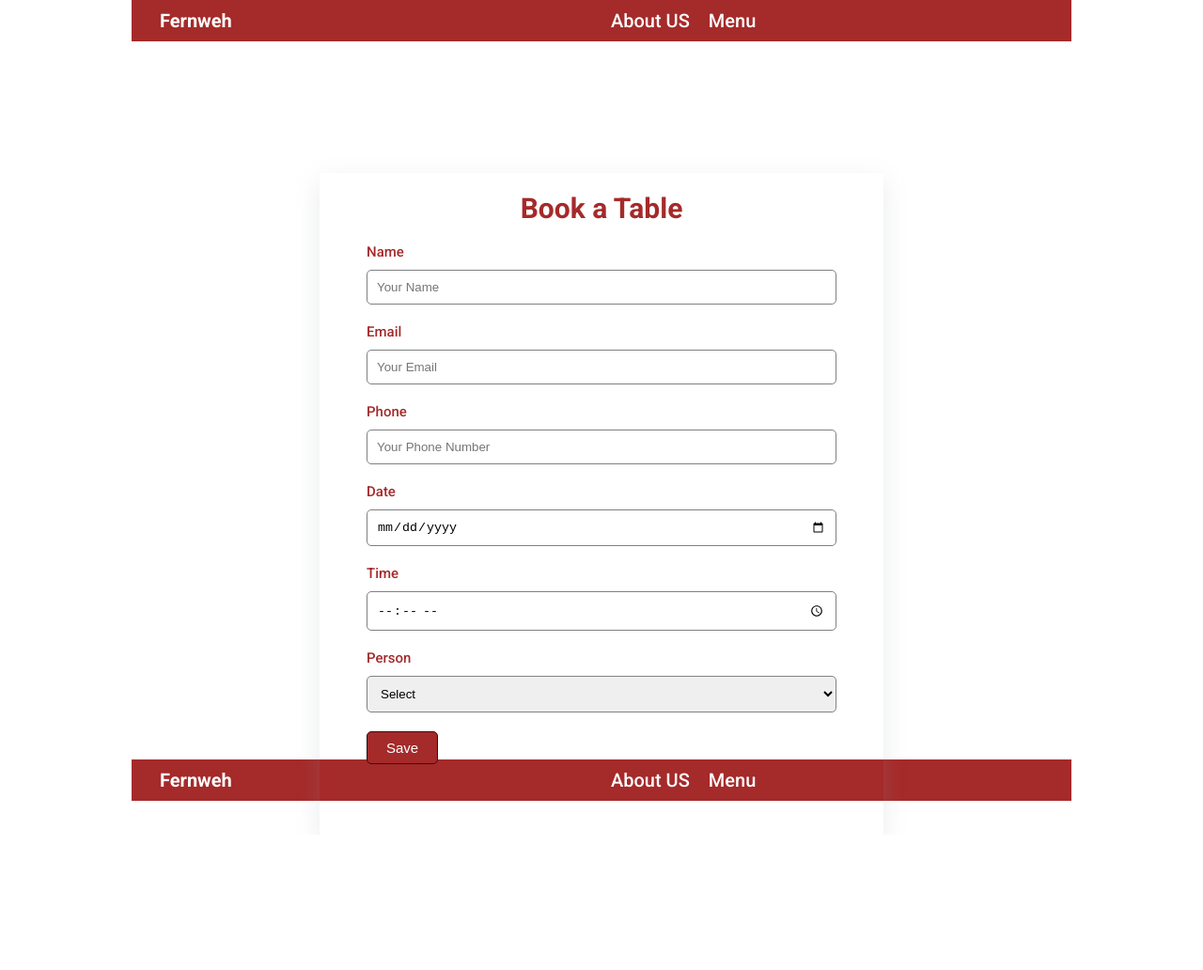
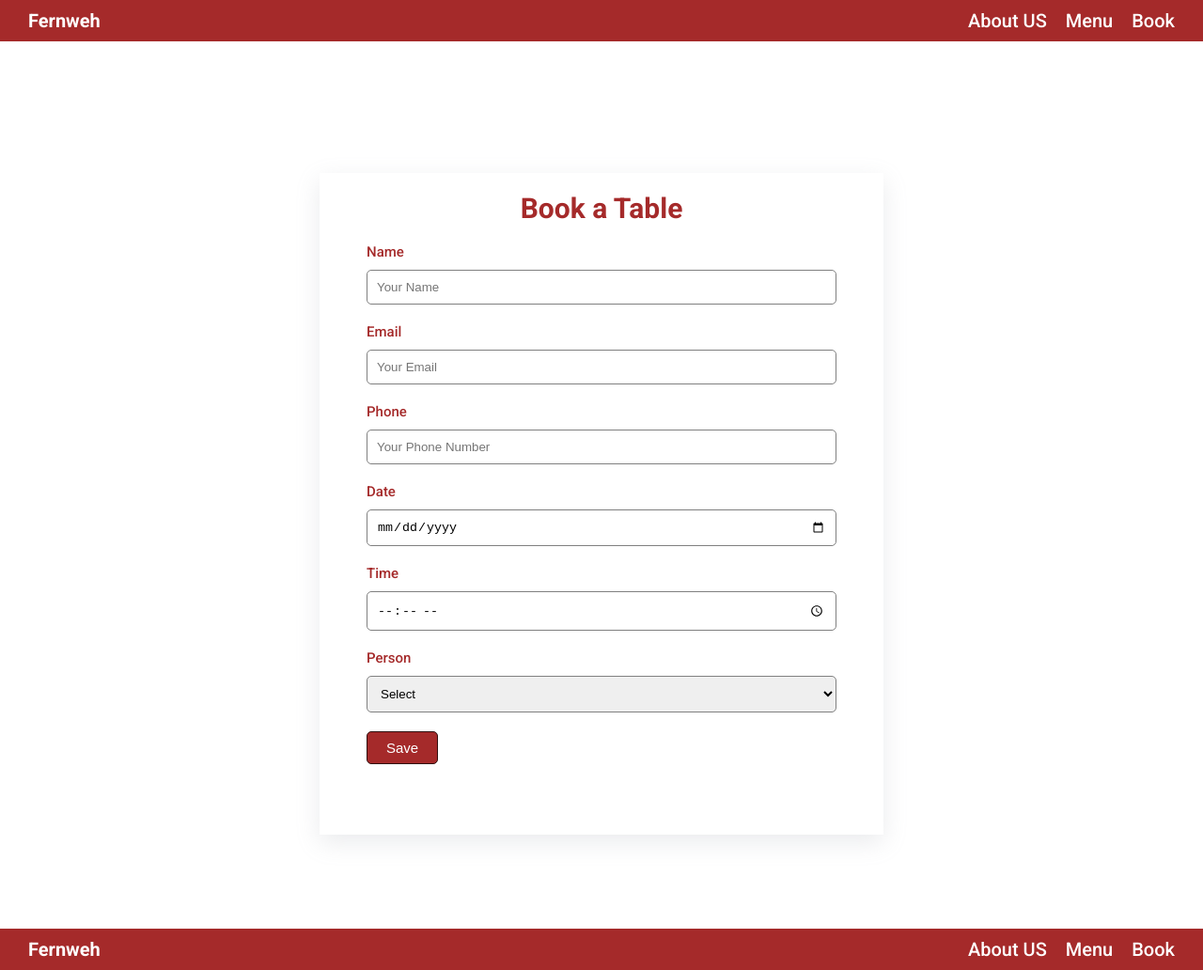
Before and after one commit to burcusarii/Fernweh-Restaurant, a plain HTML site: page booking.html in a window 1280 px wide. Shown: the whole page at 94% size. Before the commit the page ends 888 px from the top, so only its background shows below. Drawn offline with Linux system fonts and the light colour scheme.

Commit message:
booking.html hata düzeltildi.

```diff
--- a/booking.html
+++ b/booking.html
@@ -11,16 +11,21 @@
 
   <body>
     <header>
-      <nav class="container">
-        <nav class="row navbar">
-          <nav class="col-2 navbar-logo">
+      <nav>
+        <nav id="main-nav" class="navbar">
+          <nav class="navbar-logo">
             <h2><a href="index.html">Fernweh</a></h2>
           </nav>
-          <nav class="col-2 navbar-menu">
+          <nav class="navbar-menu">
             <ul>
               <li><a>About US</a></li>
               <li><a>Menu</a></li>
               <li><a href="booking.html">Book</a></li>
+              <li>
+                <a href="#" onclick="displaymenu()"
+                  ><i class="fa fa-bars"></i
+                ></a>
+              </li>
             </ul>
           </nav>
         </nav>
@@ -60,12 +65,12 @@
     </div>
   </main>
   <footer>
-      <nav class="container">
-        <nav class="row navbar">
-          <nav class="col-2 navbar-logo">
+    <nav>
+      <nav id="main-footer" class="footer">
+        <nav class="footer-logo">
           <h2><a href="index.html">Fernweh</a></h2>
         </nav>
-          <nav class="col-2 navbar-menu">
+        <nav class="footer-menu">
           <ul>
             <li><a>About US</a></li>
             <li><a>Menu</a></li>
--- a/css/style.css
+++ b/css/style.css
@@ -64,6 +64,7 @@ nav a {
 }
 nav a:hover {
   background-color: rgb(138, 49, 49);
+  cursor: pointer;
 
 }
 
@@ -301,6 +302,7 @@ h4 {
   align-items: center;
   padding: 0 20px;
   flex-wrap: wrap;
+  margin-top: 200px ;
 }
 
 .footer .footer-logo {
```
Also changed, not shown: index.html (+2 -2 lines). Lines whose indentation alone changed are shown as unchanged.
